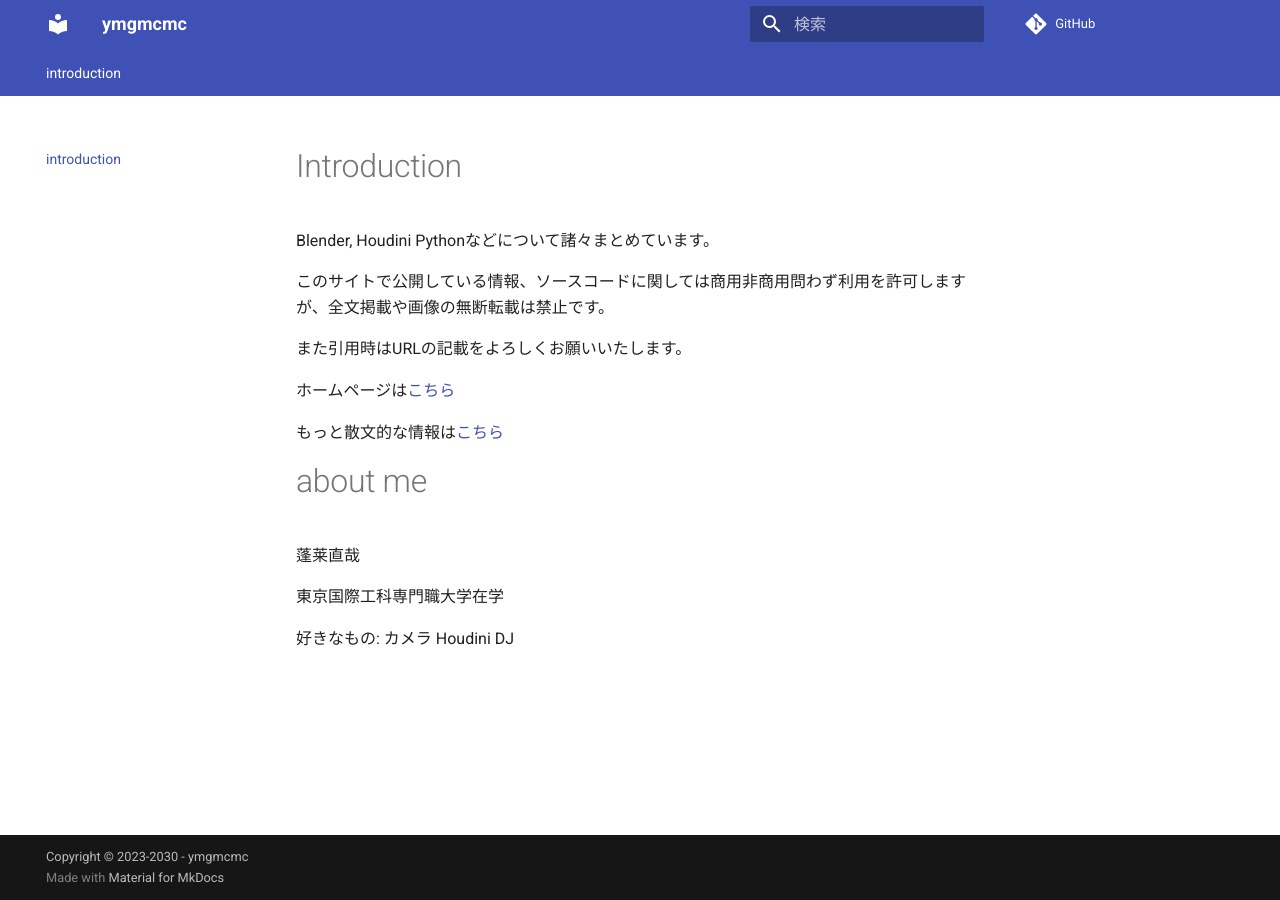
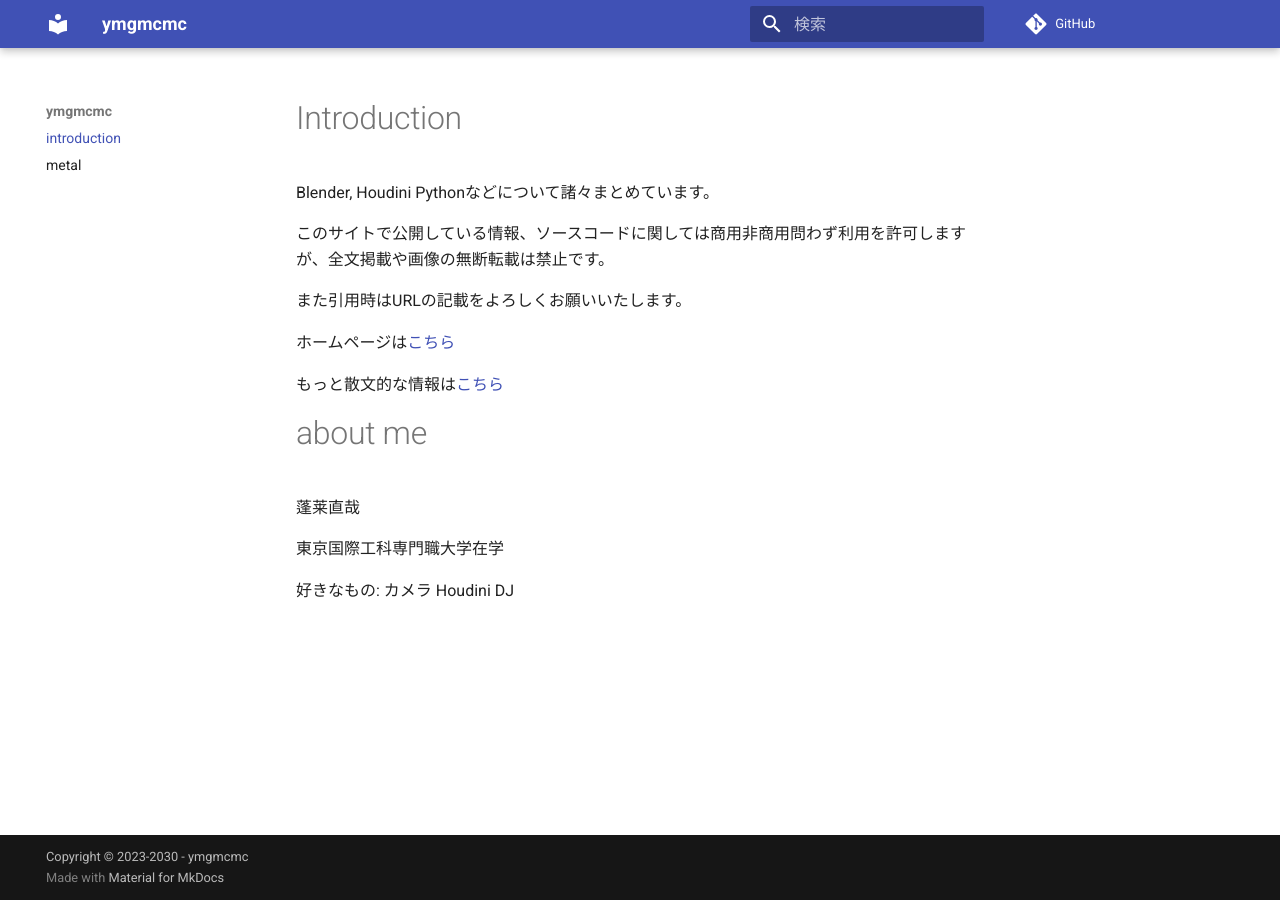
Before and after one commit to naoya-horai/documents, an MkDocs documentation site: the page built from docs/index.md, in a window 1280 px wide. Built offline with MkDocs 1.6.1 and Material for MkDocs 9.7.7, drawn with Linux system fonts in a browser that asks for light colours; comment, search, counter and statistics services are not loaded.

```diff
--- a/mkdocs.yml
+++ b/mkdocs.yml
@@ -10,8 +10,9 @@ theme:
   favicon: favicon.ico
   language: ja
 
-  features:
-    - tabs
+features:
+  tabs: true
 
 nav:
   - introduction: index.md
+  - metal: metal
```
